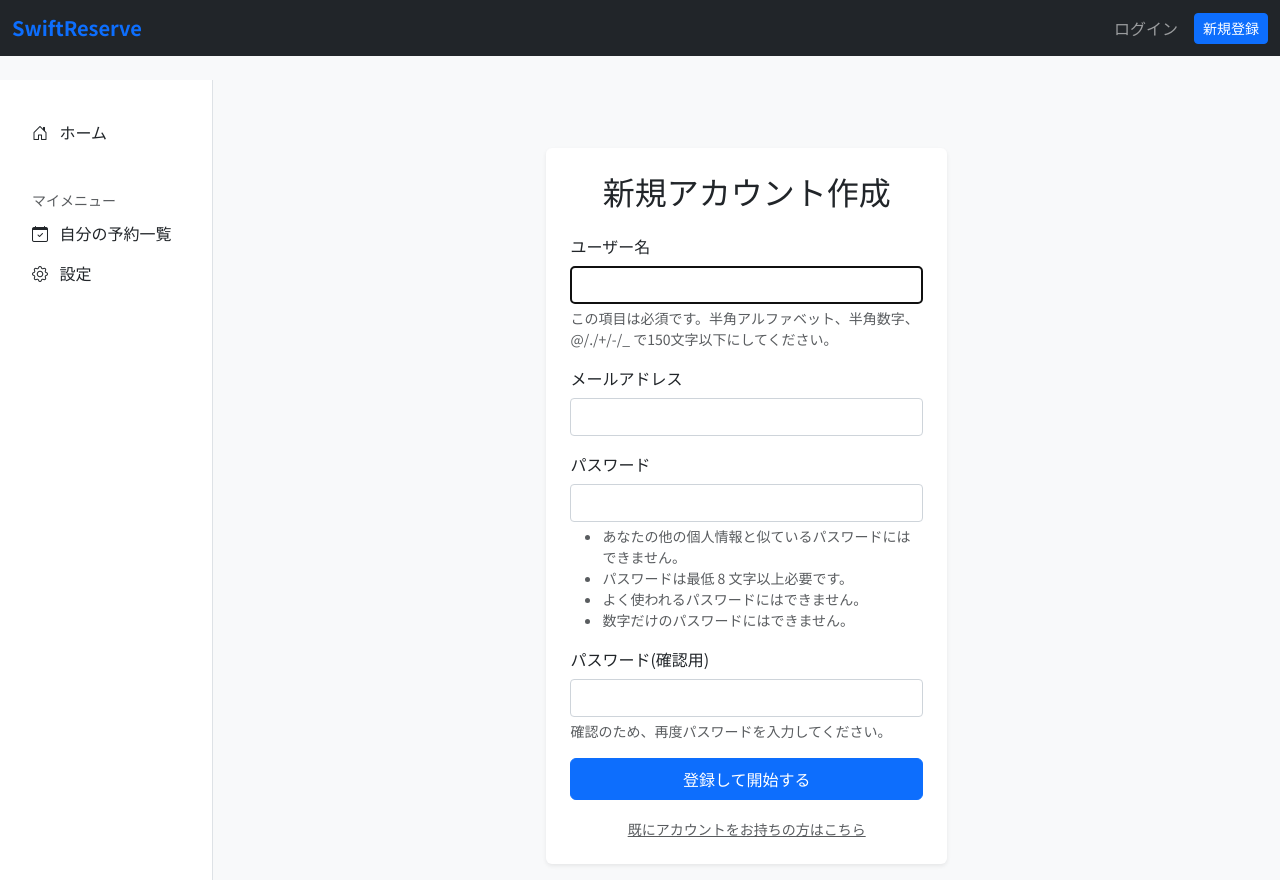
After one commit to hide-sakuraba/swift_reserve, a Django app: page /accounts/signup/ in a window 1280 px wide. The commit adds this page. Run offline with Django 5.2, Linux system fonts and the light colour scheme; some libraries are stand-ins or nearby versions.

Commit message:
accountsアプリ作成 ログイン認証辺りの 作成・動作確認（済）

```diff
--- /dev/null
+++ b/accounts/forms.py
@@ -0,0 +1,15 @@
+from django.contrib.auth.forms import UserCreationForm
+from django.contrib.auth.models import User
+from django.contrib.auth import get_user_model
+
+User = get_user_model()
+
+class CustomUserCreationForm(UserCreationForm):
+    class Meta(UserCreationForm.Meta):
+        model = User
+        fields = ("username", "email")
+
+class SignupForm(UserCreationForm):
+    class Meta:
+        model = User
+        fields = ("username", "email") # 必要に応じてemailなどを追加
--- /dev/null
+++ b/accounts/urls.py
@@ -0,0 +1,11 @@
+from django.urls import path, include
+from . import views
+
+app_name = 'accounts'
+
+urlpatterns = [
+    # 新規登録
+    path('signup/', views.SignupView.as_view(), name='signup'),
+    path('mypage/', views.MypageView.as_view(), name='mypage'),
+    path('', include('django.contrib.auth.urls')),
+]
--- a/accounts/views.py
+++ b/accounts/views.py
@@ -1,3 +1,26 @@
-from django.shortcuts import render
+from django.urls import reverse_lazy
+from django.views.generic import CreateView, ListView
+from django.contrib.auth import login
+from .forms import SignupForm, CustomUserCreationForm
+from core.models import Booking
+from django.contrib.auth.mixins import LoginRequiredMixin
 
-# Create your views here.
+class SignupView(CreateView):
+    form_class = CustomUserCreationForm
+    template_name = 'accounts/signup.html'
+    success_url = reverse_lazy('core:home') # 登録後のリダイレクト先
+
+    def form_valid(self, form):
+        # 保存したユーザーを有効化し、そのままログインさせる
+        valid = super().form_valid(form)
+        login(self.request, self.object)
+        return valid
+
+class MypageView(LoginRequiredMixin, ListView):
+    model = Booking
+    template_name = 'accounts/mypage.html'
+    context_object_name = 'reservations'
+
+    def get_queryset(self):
+        # ログインしているユーザーの予約だけを、日付が新しい順に取得
+        return Booking.objects.filter(user=self.request.user).order_by('-start_time')
--- a/config/settings.py
+++ b/config/settings.py
@@ -136,5 +136,6 @@ DEFAULT_AUTO_FIELD = 'django.db.models.BigAutoField'
 AUTH_USER_MODEL = 'accounts.CustomUser'
 
 # ログイン・ログアウト後のリダイレクト先
-LOGIN_REDIRECT_URL = 'home'
-LOGOUT_REDIRECT_URL = 'login'
+LOGIN_URL = 'accounts:login'
+LOGIN_REDIRECT_URL = 'core:home'
+LOGOUT_REDIRECT_URL = 'core:home'
--- a/config/urls.py
+++ b/config/urls.py
@@ -6,7 +6,7 @@ from django.conf.urls.static import static
 urlpatterns = [
     path('admin/', admin.site.urls),
     path('', include('core.urls')),
-    path('accounts/', include('django.contrib.auth.urls')), # 認証系
+    path('accounts/', include('accounts.urls')), # 認証系
 ]
 
 # 開発環境(DEBUG=True)のみ、メディアファイルを配信する設定
--- a/core/urls.py
+++ b/core/urls.py
@@ -1,9 +1,12 @@
 from django.urls import path
 from . import views
+
+app_name = 'core'
 
 urlpatterns = [
     path('', views.HomeView.as_view(), name='home'),
     path('room/<int:pk>/', views.RoomDetailView.as_view(), name='room_detail'),
     path('api/bookings/<int:room_id>/', views.get_bookings, name='get_bookings'), # JSON用
     path('api/bookings/create/', views.CreateBookingView.as_view(), name='create_booking'),
+    path('booking/<int:pk>/delete', views.BookingDeleteView.as_view(), name='booking_delete'),
 ]
--- /dev/null
+++ b/templates/accounts/signup.html
@@ -0,0 +1,51 @@
+{% extends "core/base.html" %}
+
+{% block content %}
+<div class="container mt-5">
+    <div class="row justify-content-center">
+        <div class="col-md-5">
+            <div class="card shadow-sm border-0">
+                <div class="card-body p-4">
+                    <h2 class="text-center mb-4">新規アカウント作成</h2>
+                    <form method="post">
+                        {% csrf_token %}
+                        {% for field in form %}
+                            <div class="mb-3">
+                                <label class="form-label">{{ field.label }}</label>
+                                {{ field }}
+                                {% if field.help_text %}
+                                    <div class="form-text">{{ field.help_text }}</div>
+                                {% endif %}
+                                {% for error in field.errors %}
+                                    <div class="text-danger small">{{ error }}</div>
+                                {% endfor %}
+                            </div>
+                        {% endfor %}
+                        <button type="submit" class="btn btn-primary w-100 py-2">登録して開始する</button>
+                    </form>
+                    <div class="text-center mt-3">
+                        <a href="{% url 'accounts:login' %}" class="small text-muted">既にアカウントをお持ちの方はこちら</a>
+                    </div>
+                </div>
+            </div>
+        </div>
+    </div>
+</div>
+
+<style>
+    /* フォームの入力欄にBootstrapのクラスを適用 */
+    input {
+        display: block;
+        width: 100%;
+        padding: 0.375rem 0.75rem;
+        font-size: 1rem;
+        font-weight: 400;
+        line-height: 1.5;
+        color: #212529;
+        background-color: #fff;
+        background-clip: padding-box;
+        border: 1px solid #ced4da;
+        border-radius: 0.25rem;
+    }
+</style>
+{% endblock %}
--- a/templates/core/home.html
+++ b/templates/core/home.html
@@ -55,7 +55,7 @@
 
                 <div class="card-footer bg-white border-0 pb-3">
                     <!-- stretched-link を使うことでカード全体をクリック可能に -->
-                    <a href="{% url 'room_detail' room.pk %}" class="btn btn-outline-primary w-100 stretched-link">
+                    <a href="{% url 'core:room_detail' room.pk %}" class="btn btn-outline-primary w-100 stretched-link">
                         予約状況・カレンダーを見る
                     </a>
                 </div>
--- a/templates/core/room.html
+++ b/templates/core/room.html
@@ -6,7 +6,7 @@
 <div class="container py-4">
     <nav aria-label="breadcrumb" class="mb-4">
         <ol class="breadcrumb">
-            <li class="breadcrumb-item"><a href="{% url 'home' %}">ホーム</a></li>
+            <li class="breadcrumb-item"><a href="{% url 'core:home' %}">ホーム</a></li>
             <li class="breadcrumb-item active">{{ room.name }}</li>
         </ol>
     </nav>
@@ -69,7 +69,7 @@
                 {% else %}
                 {# ログインしていない場合：ログイン画面への誘導ボタンを表示 #}
                 <button type="button" class="btn btn-light" data-bs-dismiss="modal">キャンセル</button>
-                <a href="{% url 'login' %}?next={{ request.path }}" class="btn btn-primary px-4">
+                <a href="{% url 'accounts:login' %}?next={{ request.path }}" class="btn btn-primary px-4">
                     ログインして予約する
                 </a>
                 {% endif %}
--- a/templates/navbar.html
+++ b/templates/navbar.html
@@ -1,16 +1,39 @@
-<nav class="navbar navbar-expand-lg navbar-dark bg-dark sticky-top shadow-sm">
+<!-- templates/navbar.html -->
+<nav class="navbar navbar-expand-lg navbar-dark bg-dark mb-4">
     <div class="container-fluid">
-        <a class="navbar-brand" href="{% url 'home' %}">
-            <i class="bi bi-speedometer2 me-2"></i>SwiftReserve
-        </a>
-        <div class="d-flex align-items-center">
-            <span class="text-light me-3 small d-none d-sm-inline">
-                <i class="bi bi-person-circle"></i> {{ user.username }} さん
-            </span>
-            <form action="{% url 'logout' %}" method="post" class="d-inline">
-                {% csrf_token %}
-                <button type="submit" class="btn btn-sm btn-outline-light">ログアウト</button>
-            </form>
+        <a class="navbar-brand" href="{% url 'core:home' %}">SwiftReserve</a>
+
+        <button class="navbar-toggler" type="button" data-bs-toggle="collapse" data-bs-target="#navbarNav">
+            <span class="navbar-toggler-icon"></span>
+        </button>
+
+        <div class="collapse navbar-collapse" id="navbarNav">
+            <ul class="navbar-nav ms-auto align-items-center">
+                {% if user.is_authenticated %}
+                    <!-- ログイン中 -->
+                    <li class="nav-item">
+                        <span class="nav-link text-light me-3">ようこそ、{{ user.username }} さん</span>
+                    </li>
+                    <li class="nav-item">
+                        <a class="nav-link" href="{% url 'accounts:mypage' %}">マイページ</a> <!-- 後ほど作成 -->
+                    </li>
+                    <li class="nav-item">
+                        <!-- Django 5.0以降必須のPOSTによるログアウト -->
+                        <form action="{% url 'accounts:logout' %}" method="post" class="d-inline">
+                            {% csrf_token %}
+                            <button type="submit" class="btn btn-outline-light btn-sm ms-2">ログアウト</button>
+                        </form>
+                    </li>
+                {% else %}
+                    <!-- 未ログイン -->
+                    <li class="nav-item">
+                        <a class="nav-link" href="{% url 'accounts:login' %}">ログイン</a>
+                    </li>
+                    <li class="nav-item">
+                        <a class="btn btn-primary btn-sm ms-2" href="{% url 'accounts:signup' %}">新規登録</a>
+                    </li>
+                {% endif %}
+            </ul>
         </div>
     </div>
 </nav>
--- a/templates/sidebar.html
+++ b/templates/sidebar.html
@@ -1,6 +1,6 @@
 <ul class="nav flex-column p-3">
     <li class="nav-item">
-        <a class="nav-link {% if request.resolver_match.url_name == 'home' %}active fw-bold{% else %}text-dark{% endif %}" href="{% url 'home' %}">
+        <a class="nav-link {% if request.resolver_match.url_name == 'home' %}active fw-bold{% else %}text-dark{% endif %}" href="{% url 'core:home' %}">
             <i class="bi bi-house-door me-2"></i> ホーム
         </a>
     </li>
```
Also changed, not shown: core/views.py (+12 -1 lines), templates/accounts/mypage.html (added, +51 -0 lines), templates/registration/base.html (deleted, +0 -10 lines), templates/registration/login.html (+29 -9 lines).
